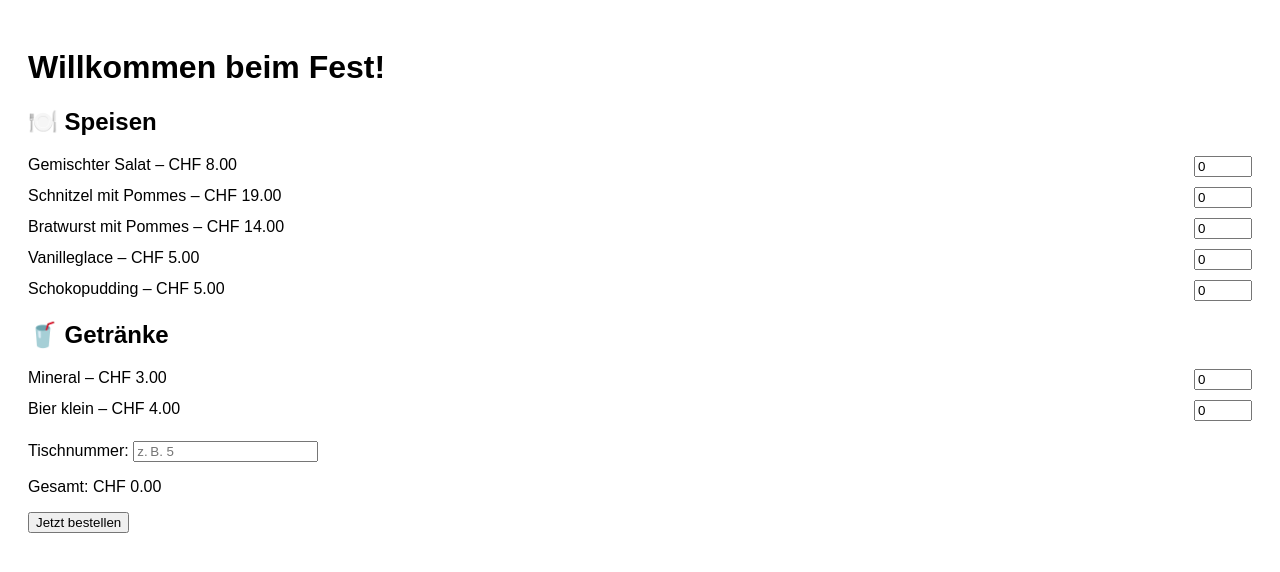
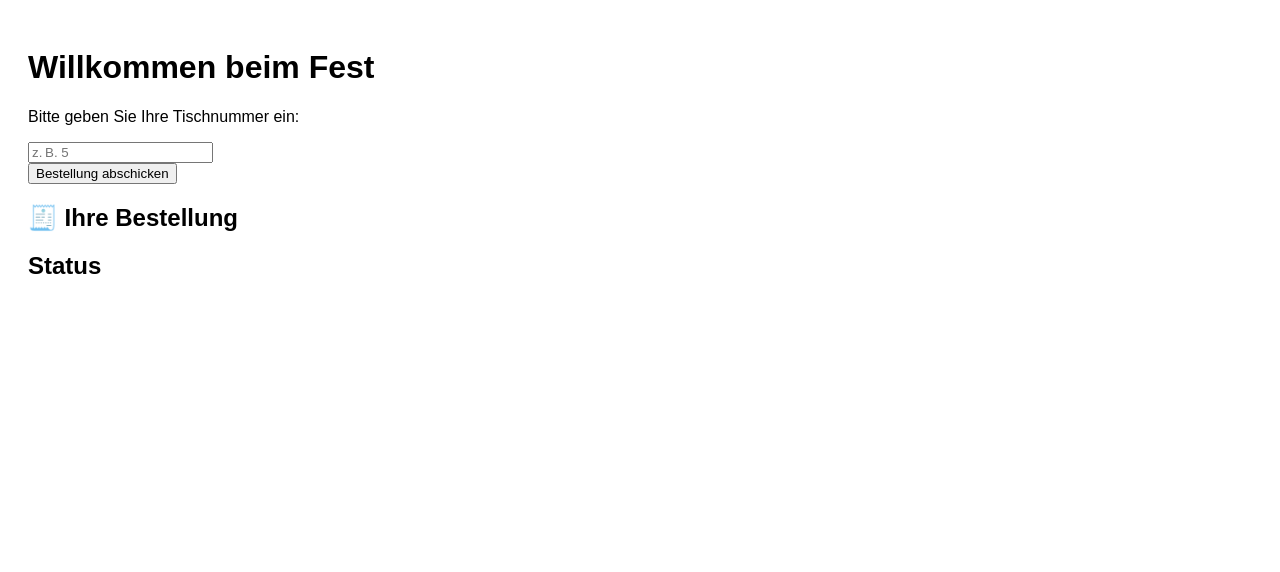
Before and after one commit to pditi255/b-sebeiz-1.2, a website: page index.html in a window 1280 px wide. Drawn offline with Linux system fonts and the light colour scheme.

Commit message:
Update index.html

```diff
--- a/index.html
+++ b/index.html
@@ -2,29 +2,23 @@
 <html lang="de">
 <head>
   <meta charset="UTF-8">
-  <title>Willkommen beim Fest!</title>
+  <title>Willkommen beim Fest</title>
   <link rel="stylesheet" href="styles.css">
 </head>
 <body>
-  <h1>Willkommen beim Fest!</h1>
+  <h1>Willkommen beim Fest</h1>
+  <p>Bitte geben Sie Ihre Tischnummer ein:</p>
+  <input id="table" placeholder="z. B. 5">
 
-  <div class="menu-section">
-    <h2>🍽️ Speisen</h2>
-    <div id="food-menu"></div>
-  </div>
+  <div id="menu-container"></div>
 
-  <div class="menu-section">
-    <h2>🥤 Getränke</h2>
-    <div id="drink-menu"></div>
-  </div>
+  <button onclick="submitOrder()">Bestellung abschicken</button>
 
-  <label for="table">Tischnummer:</label>
-  <input type="text" id="table" placeholder="z. B. 5">
+  <h2>🧾 Ihre Bestellung</h2>
+  <div id="summary"></div>
 
-  <p id="total-price">Gesamt: CHF 0.00</p>
-  <button onclick="submitOrder()">Jetzt bestellen</button>
-
-  <div id="status" class="status-box"></div>
+  <h2>Status</h2>
+  <div id="statusDisplay" class="status-line"></div>
 
   <script src="script.js"></script>
 </body>
```
